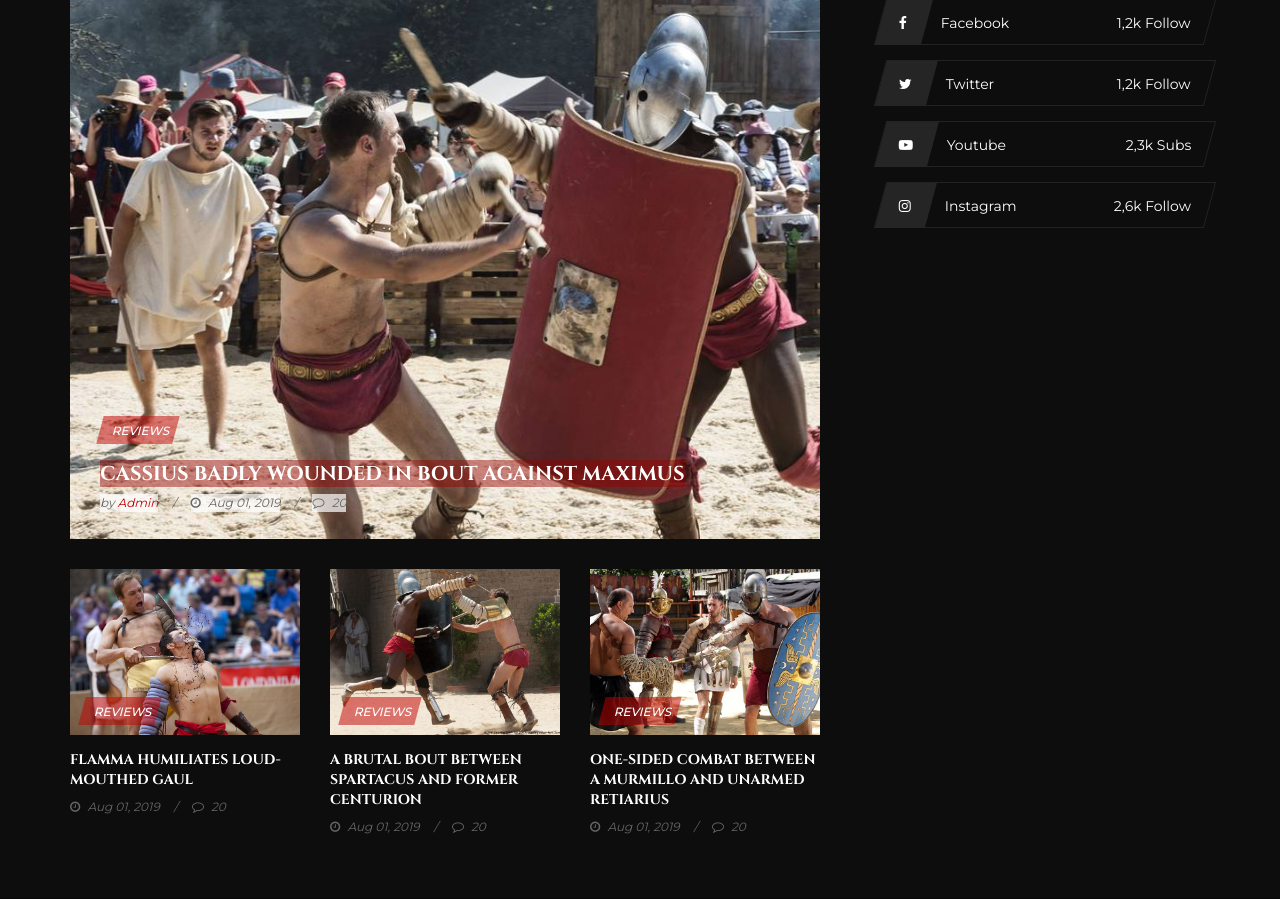
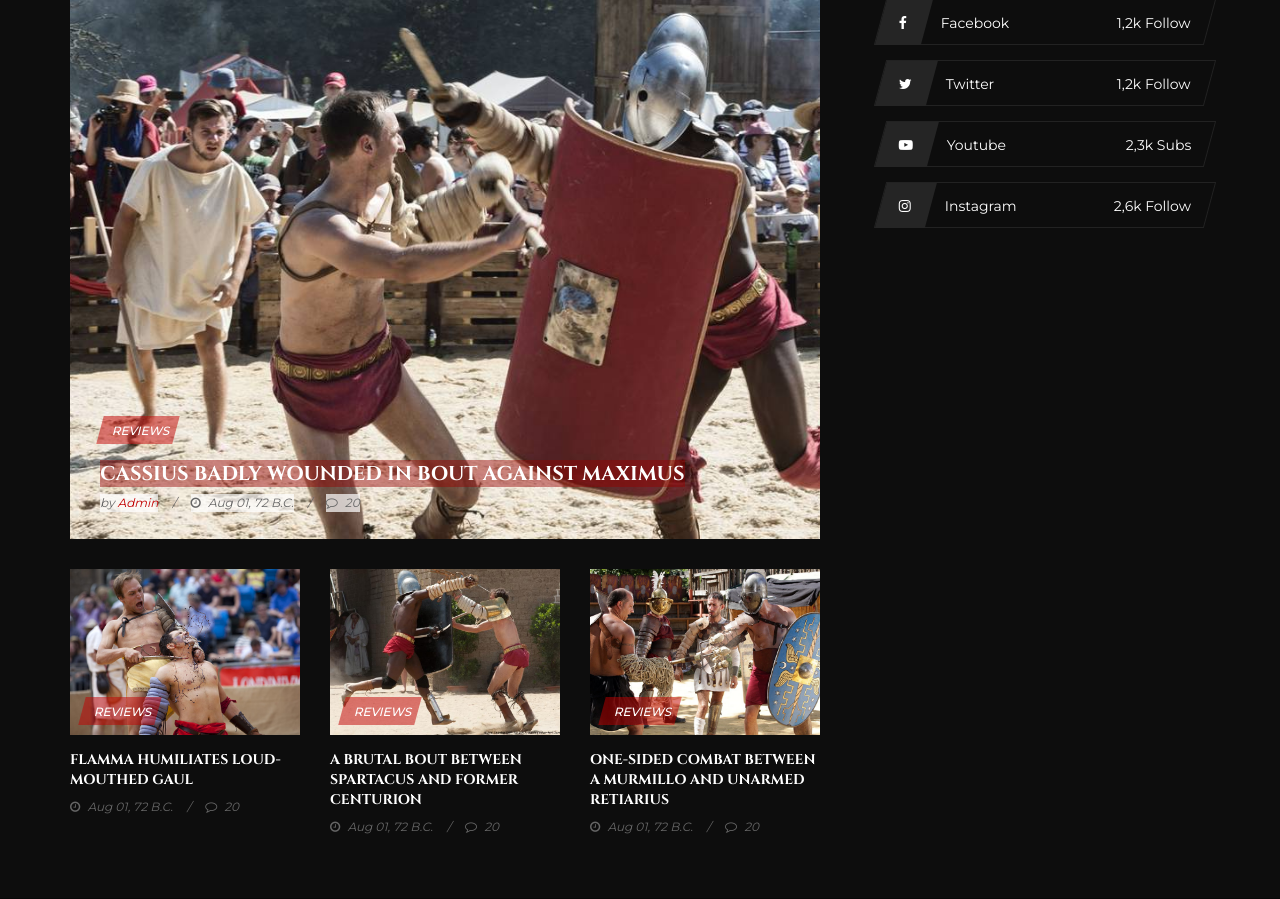
Before and after one commit to mr-andrej/Gladiamax, a PHP site: page / in a window 1280 px wide. Shown: the part 1726-2625 px from the top of the page. Run offline with PHP 8.4, Linux system fonts and the light colour scheme.

Commit message:
Fixed index details. Starting work on the two headers

```diff
--- a/index.php
+++ b/index.php
@@ -263,7 +263,7 @@
                                                     </a></h5>
                                                 <ul>
                                                     <li>by <span>Admin</span></li>
-                                                    <li><i class="fa fa-clock-o"></i> Aug 01, 2019</li>
+                                                    <li><i class="fa fa-clock-o"></i> Aug 01, 72 B.C.</li>
                                                     <li><i class="fa fa-comment-o"></i> 20</li>
                                                 </ul>
                                             </div>
@@ -278,7 +278,7 @@
                                                         <h6><a href="#">Flamma humiliates loud-mouthed Gaul
                                                             </a></h6>
                                                         <ul>
-                                                            <li><i class="fa fa-clock-o"></i> Aug 01, 2019</li>
+                                                            <li><i class="fa fa-clock-o"></i> Aug 01, 72 B.C.</li>
                                                             <li><i class="fa fa-comment-o"></i> 20</li>
                                                         </ul>
                                                     </div>
@@ -294,7 +294,7 @@
                                                                 Centurion
                                                             </a></h6>
                                                         <ul>
-                                                            <li><i class="fa fa-clock-o"></i> Aug 01, 2019</li>
+                                                            <li><i class="fa fa-clock-o"></i> Aug 01, 72 B.C.</li>
                                                             <li><i class="fa fa-comment-o"></i> 20</li>
                                                         </ul>
                                                     </div>
@@ -310,7 +310,7 @@
                                                                 Retiarius
                                                             </a></h6>
                                                         <ul>
-                                                            <li><i class="fa fa-clock-o"></i> Aug 01, 2019</li>
+                                                            <li><i class="fa fa-clock-o"></i> Aug 01, 72 B.C.</li>
                                                             <li><i class="fa fa-comment-o"></i> 20</li>
                                                         </ul>
                                                     </div>
@@ -327,7 +327,7 @@
                                                     </a></h5>
                                                 <ul>
                                                     <li>by <span>Admin</span></li>
-                                                    <li><i class="fa fa-clock-o"></i> Aug 01, 2019</li>
+                                                    <li><i class="fa fa-clock-o"></i> Aug 01, 72 B.C.</li>
                                                     <li><i class="fa fa-comment-o"></i> 20</li>
                                                 </ul>
                                             </div>
@@ -342,7 +342,7 @@
                                                         <h6><a href="#">Downwell and space hulk: tactics are coming
                                                                 to...</a></h6>
                                                         <ul>
-                                                            <li><i class="fa fa-clock-o"></i> Aug 01, 2019</li>
+                                                            <li><i class="fa fa-clock-o"></i> Aug 01, 72 B.C.</li>
                                                             <li><i class="fa fa-comment-o"></i> 20</li>
                                                         </ul>
                                                     </div>
@@ -357,7 +357,7 @@
                                                         <h6><a href="#">Downwell and space hulk: tactics are coming
                                                                 to...</a></h6>
                                                         <ul>
-                                                            <li><i class="fa fa-clock-o"></i> Aug 01, 2019</li>
+                                                            <li><i class="fa fa-clock-o"></i> Aug 01, 72 B.C.</li>
                                                             <li><i class="fa fa-comment-o"></i> 20</li>
                                                         </ul>
                                                     </div>
@@ -372,7 +372,7 @@
                                                         <h6><a href="#">Downwell and space hulk: tactics are coming
                                                                 to...</a></h6>
                                                         <ul>
-                                                            <li><i class="fa fa-clock-o"></i> Aug 01, 2019</li>
+                                                            <li><i class="fa fa-clock-o"></i> Aug 01, 72 B.C.</li>
                                                             <li><i class="fa fa-comment-o"></i> 20</li>
                                                         </ul>
                                                     </div>
@@ -669,7 +669,7 @@
                     </div>
                     <div class="best-of-post">
                         <div class="section-title">
-                            <h5>Best of</h5>
+                            <h5>Top 4 Gladiators</h5>
                         </div>
                         <div class="bp-item">
                             <div class="bp-loader">
```
